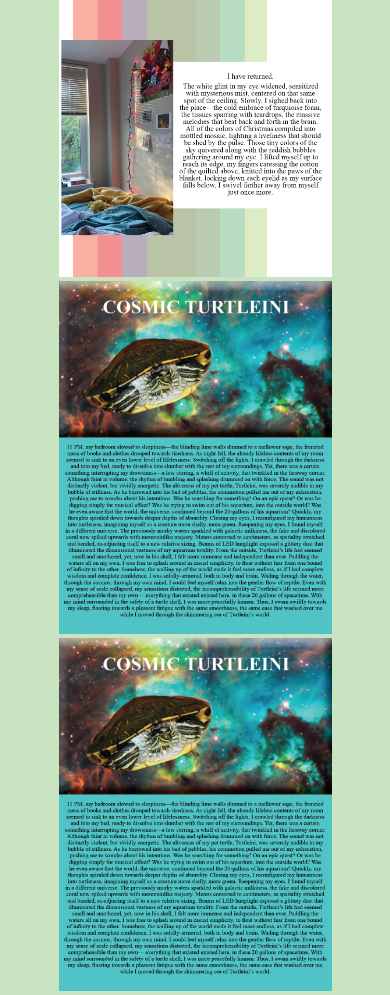
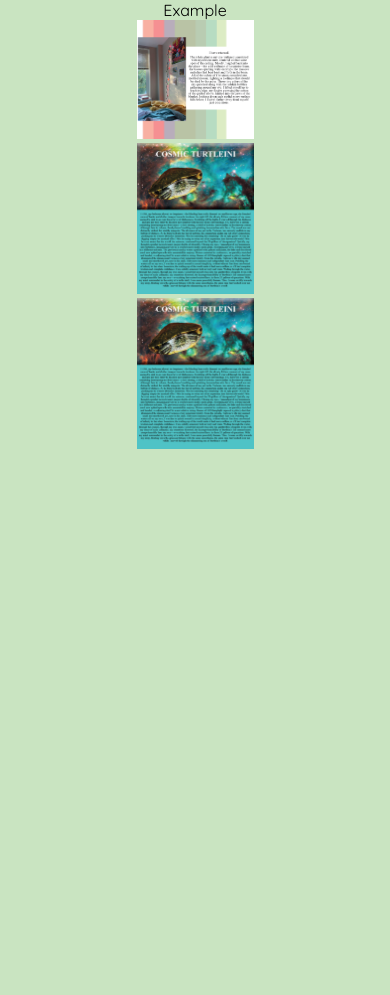
Before and after one commit to name-CrystalHo/blog, a Django app: page /article/12 in a window 390 px wide. Shown: the part 261-1256 px from the top of the page. After the commit the page ends 710 px from the top, so only its background shows below. Run offline with Django 3.2, Linux system fonts and the light colour scheme; data comes from the database, SQL or seed files in the repository; some libraries are stand-ins or nearby versions; some web fonts are replaced.

Commit message:
css changes

```diff
--- a/blog/settings.py
+++ b/blog/settings.py
@@ -33,7 +33,7 @@ DEFAULT_FILE_STORAGE = 'storages.backends.s3boto3.S3Boto3Storage'
 STATICFILES_STORAGE = 'storages.backends.s3boto3.S3Boto3Storage'
 ADMIN_MEDIA_PREFIX = '/static/admin/'
 # SECURITY WARNING: don't run with debug turned on in production!
-DEBUG = False
+DEBUG = True
 # Ckeditor
 AWS_QUERYSTRING_AUTH = False
 
@@ -115,7 +115,6 @@ else:
         'PORT':'5432',
     }
 }
-print(os.environ.get('RDS_PASSWORD'))
 # DATABASES = {
 #     'default': {
 #         'ENGINE': 'django.db.backends.sqlite3',
--- a/static/theblog/style.css
+++ b/static/theblog/style.css
@@ -165,9 +165,21 @@ main
     object-fit: cover;
     margin-right: auto;
     margin-left: auto;
-    width:70%;
+    width:30%;
     position:relative;
 
+}
+.articles{
+    object-fit: cover;
+    margin-right: auto;
+    margin-left: auto;
+    width:65%;
+    position:relative;
+
+}
+.article_text{
+    margin-right:10%;
+    margin-left:10%;
 }
 .aboutme{
     display:flex;
@@ -203,6 +215,14 @@ main
         position: relative;
 
      }
+     .articles{
+        object-fit: cover;
+        margin-right: auto;
+        margin-left: auto;
+        width:30%;
+        position:relative;
+
+    }
 
 }
 /* Container of each project */
--- a/theblog/models.py
+++ b/theblog/models.py
@@ -12,6 +12,7 @@ class Post(models.Model):
     cover_image=models.ImageField(null=True, blank=True, upload_to="images/")
     article_image=models.ImageField(null=True, blank=True, upload_to="images/")
     article_text=RichTextField(blank=True,null=True)
+    show_title=models.BooleanField(default=True)
     date = models.DateTimeField(auto_now_add=True,null=True, blank=True)
     def __str__(self):
         return self.title +' | '+ str(self.category)
--- a/theblog/templates/article_details.html
+++ b/theblog/templates/article_details.html
@@ -1,15 +1,18 @@
 
 {% extends "base.html" %}
 {% block content %}
+        {%if post.show_title%}
+        <div class="title_same_line">{{post.title}}</div>
+        {%endif%}
         {%if post.article_image%}
         <img class="article" src="{{post.article_image.url}}" >
         <br>
         {%endif%}
         {%for p in photos%}
-           <img class="article" src="{{p.images.url}}" >
+           <img class="articles" src="{{p.images.url}}" >
            <br>
         {%endfor%}
         {%if post.article_text%}
-        <p>{{post.article_text|safe}}</p>
+        <div class="article_text"><p>{{post.article_text|safe}}</p></div>
         {%endif%}
 {% endblock %}
--- a/theblog/templates/base.html
+++ b/theblog/templates/base.html
@@ -4,6 +4,7 @@
 
         <title>Caitlin Gerrard</title>
         <link rel="stylesheet" href="{%static '../theblog/style.css'%}">
+
         <link href="https://fonts.googleapis.com/css2?family=Cedarville+Cursive&display=swap" rel="stylesheet">
         <link href="https://fonts.googleapis.com/css2?family=Nerko+One&display=swap" rel="stylesheet">
         <link href='https://fonts.googleapis.com/css?family=Quicksand' rel='stylesheet'>
--- a/theblog/templates/home.html
+++ b/theblog/templates/home.html
@@ -2,6 +2,7 @@
 {% block content %}
             <div id="project_grid">
                 {% for post in object_list%}
+                {%if post.category in "fun"%}
                 <div>
                     <div class="title_same_line">
                         <h2>{{post.title}}</h2>
@@ -11,6 +12,7 @@
                     <img class="project_img" src="{{ post.cover_image.url }}" ></a>
                     {% endif %}
                 </div>
+                {% endif %}
                 {% endfor %}
             </div>
 {% endblock %}
```
Also changed, not shown: theblog/static/theblog/style.css (+14 -1 lines), theblog/migrations/0015_post_show_title.py (added).
